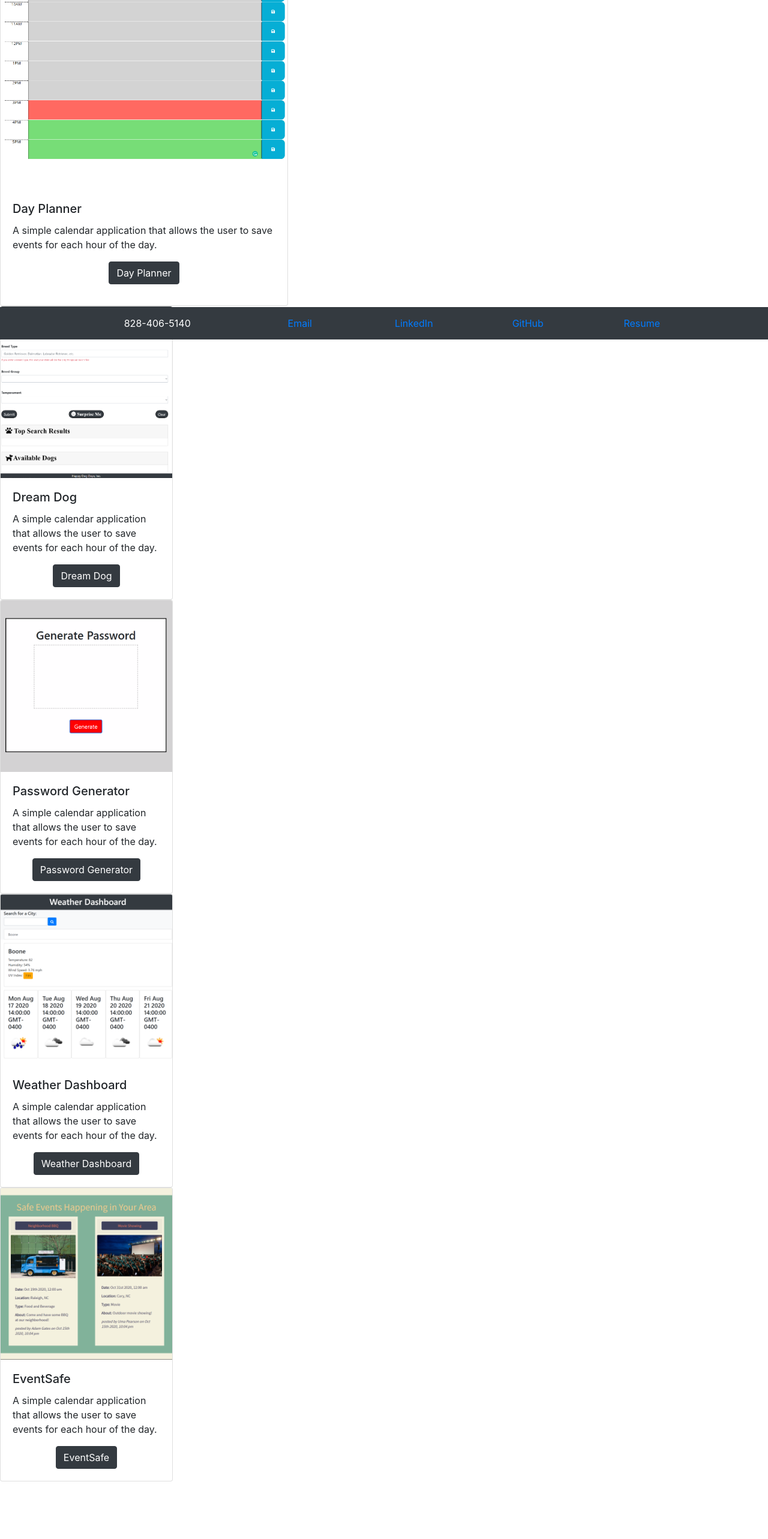
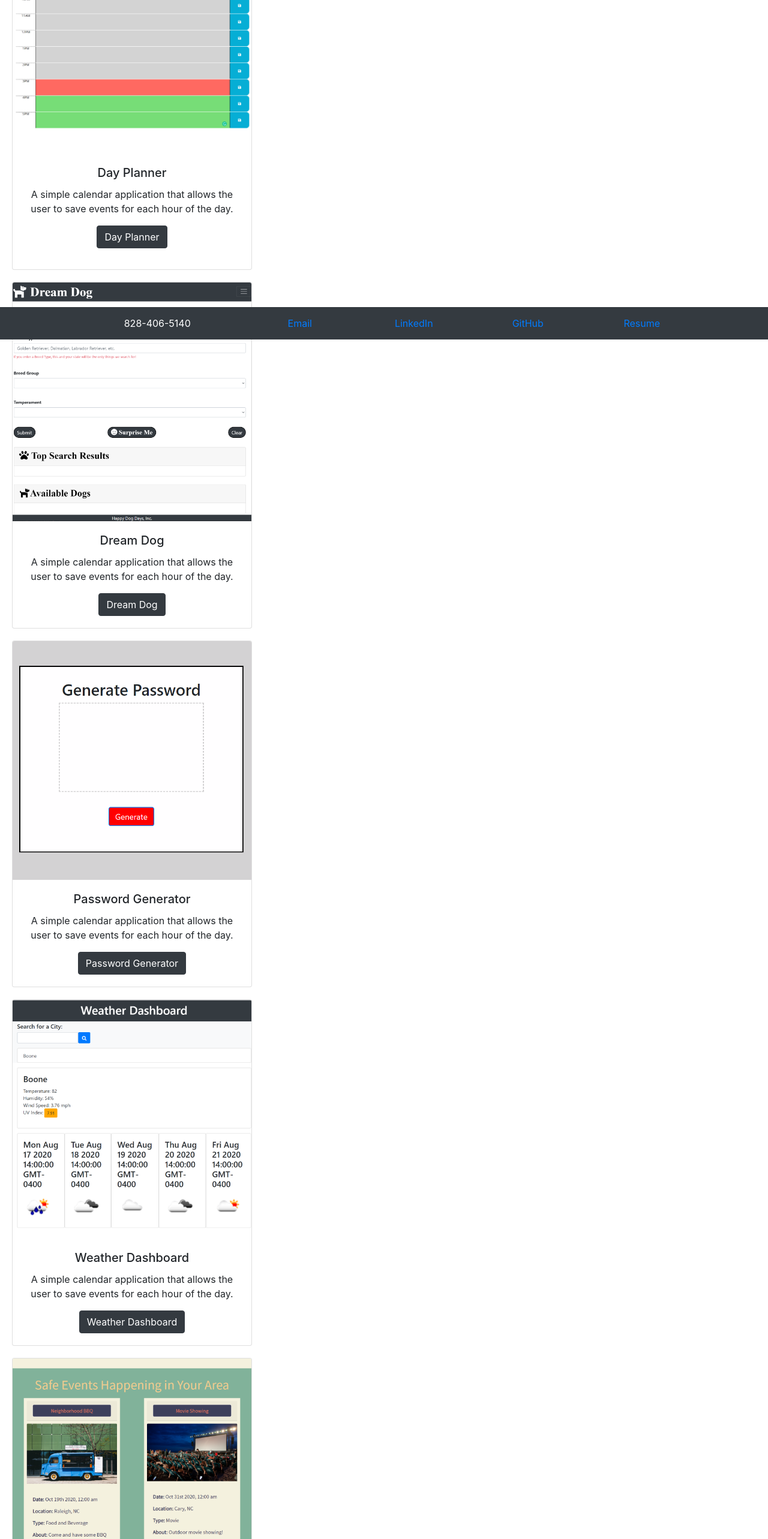
Before and after one commit to joneskm72/react-portfolio, a React (Create React App) app: page /#/my-portfolio in a window 1280 px wide. Shown: the part 234-2800 px from the top of the page at 60% size. Before the commit the page ends 2704 px from the top, so only its background shows below. Built offline with nearby package versions, Linux system fonts and the light colour scheme.

Commit message:
Updated portfolio layout

```diff
--- a/src/pages/Portfolio/index.js
+++ b/src/pages/Portfolio/index.js
@@ -13,55 +13,55 @@ class Portfolio extends Component {
   render() {
     return (
       <div>
-        <Card className='portfolioCard' style={{ width: '30rem' }}>
+        <Card className='portfolioCard' style={{ width: '25rem', marginLeft: '20px', marginRight: '20px', marginTop: '20px', marginBottom: '20px' }}>
           <Card.Img variant="top" src={DayPlanner} href='https://joneskm72.github.io/day-scheduler-hw5/' />
           <Card.Body>
-            <Card.Title className='card-title'>Day Planner</Card.Title>
-            <Card.Text>
+            <Card.Title style={{ textAlign: 'center' }}>Day Planner</Card.Title>
+            <Card.Text style={{ textAlign: 'center' }}>
               A simple calendar application that allows the user to save events for each hour of the day.
             </Card.Text>
             <Button className='btn btn-dark' variant="https://joneskm72.github.io/day-scheduler-hw5/">Day Planner</Button>
           </Card.Body>
         </Card>
 
-        <Card style={{ width: '18rem' }}>
+        <Card style={{ width: '25rem', marginLeft: '20px', marginRight: '20px', marginTop: '20px', marginBottom: '20px' }}>
           <Card.Img variant="top" src={DreamDog} href='https://vkalaparthy.github.io/2020-Project1/' />
           <Card.Body>
-            <Card.Title>Dream Dog</Card.Title>
-            <Card.Text>
+            <Card.Title style={{ textAlign: 'center' }}>Dream Dog</Card.Title>
+            <Card.Text style={{ textAlign: 'center' }}>
               A simple calendar application that allows the user to save events for each hour of the day.
             </Card.Text>
             <Button className='btn btn-dark' variant="https://vkalaparthy.github.io/2020-Project1/">Dream Dog</Button>
           </Card.Body>
         </Card>
 
-        <Card style={{ width: '18rem' }}>
+        <Card style={{ width: '25rem', marginLeft: '20px', marginRight: '20px', marginTop: '20px', marginBottom: '20px' }}>
           <Card.Img variant="top" src={PasswordGenerator} href='https://joneskm72.github.io/password-generator-hw3/' />
           <Card.Body>
-            <Card.Title>Password Generator</Card.Title>
-            <Card.Text>
+            <Card.Title style={{ textAlign: 'center' }}>Password Generator</Card.Title>
+            <Card.Text style={{ textAlign: 'center' }}>
               A simple calendar application that allows the user to save events for each hour of the day.
             </Card.Text>
             <Button className='btn btn-dark' variant="https://joneskm72.github.io/password-generator-hw3/">Password Generator</Button>
           </Card.Body>
         </Card>
 
-        <Card style={{ width: '18rem' }}>
+        <Card style={{ width: '25rem', marginLeft: '20px', marginRight: '20px', marginTop: '20px', marginBottom: '20px' }}>
           <Card.Img variant="top" src={WeatherDashboard} href='https://joneskm72.github.io/server-side-apis-hw6/' />
           <Card.Body>
-            <Card.Title>Weather Dashboard</Card.Title>
-            <Card.Text>
+            <Card.Title style={{ textAlign: 'center' }}>Weather Dashboard</Card.Title>
+            <Card.Text style={{ textAlign: 'center' }}>
               A simple calendar application that allows the user to save events for each hour of the day.
             </Card.Text>
             <Button className='btn btn-dark' variant="https://joneskm72.github.io/server-side-apis-hw6/">Weather Dashboard</Button>
           </Card.Body>
         </Card>
 
-        <Card style={{ width: '18rem' }}>
+        <Card style={{ width: '25rem', marginLeft: '20px', marginRight: '20px', marginTop: '20px', marginBottom: '20px' }}>
           <Card.Img variant="top" src={EventSafe} href='https://project-2-team-3.herokuapp.com/' />
           <Card.Body>
-            <Card.Title>EventSafe</Card.Title>
-            <Card.Text>
+            <Card.Title style={{ textAlign: 'center' }}>EventSafe</Card.Title>
+            <Card.Text style={{ textAlign: 'center' }}>
               A simple calendar application that allows the user to save events for each hour of the day.
             </Card.Text>
             <Button className='btn btn-dark' variant="https://project-2-team-3.herokuapp.com/">EventSafe</Button>
```
